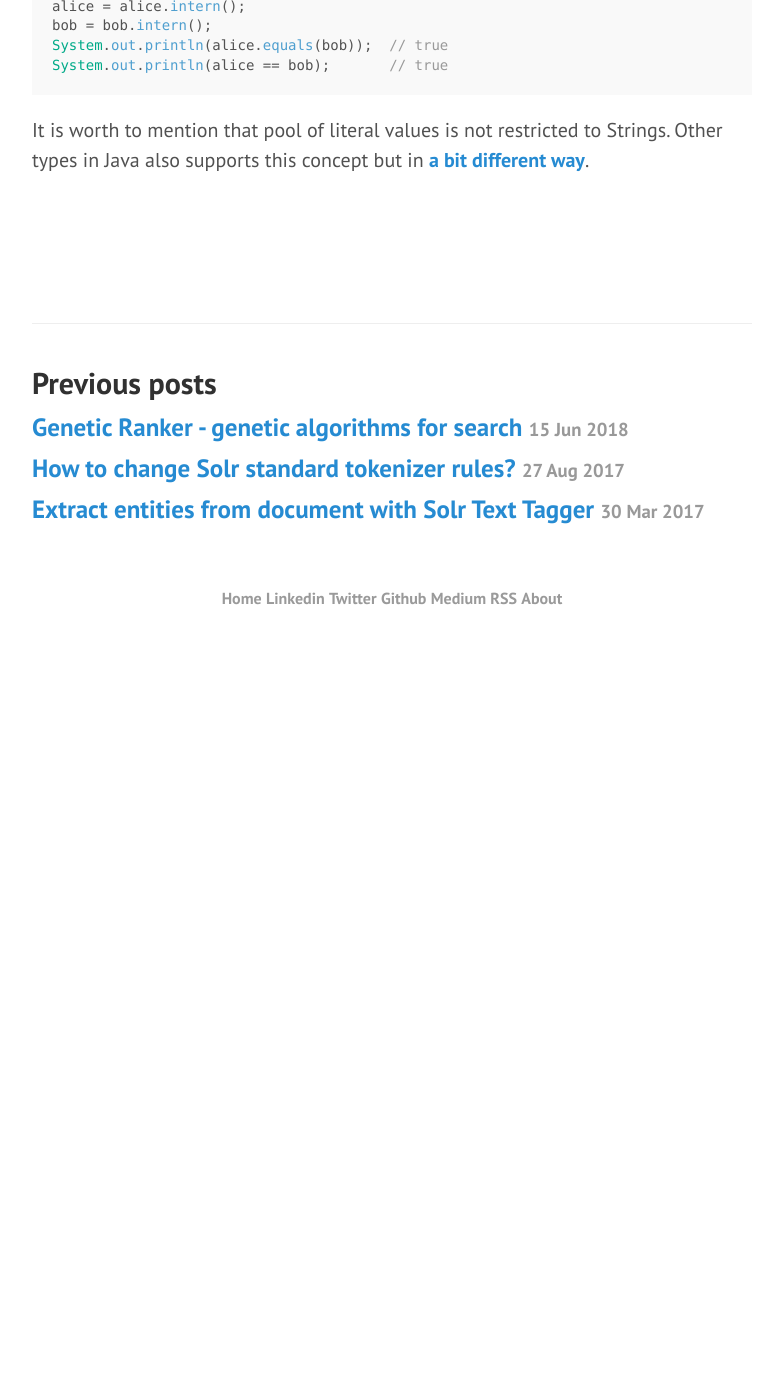
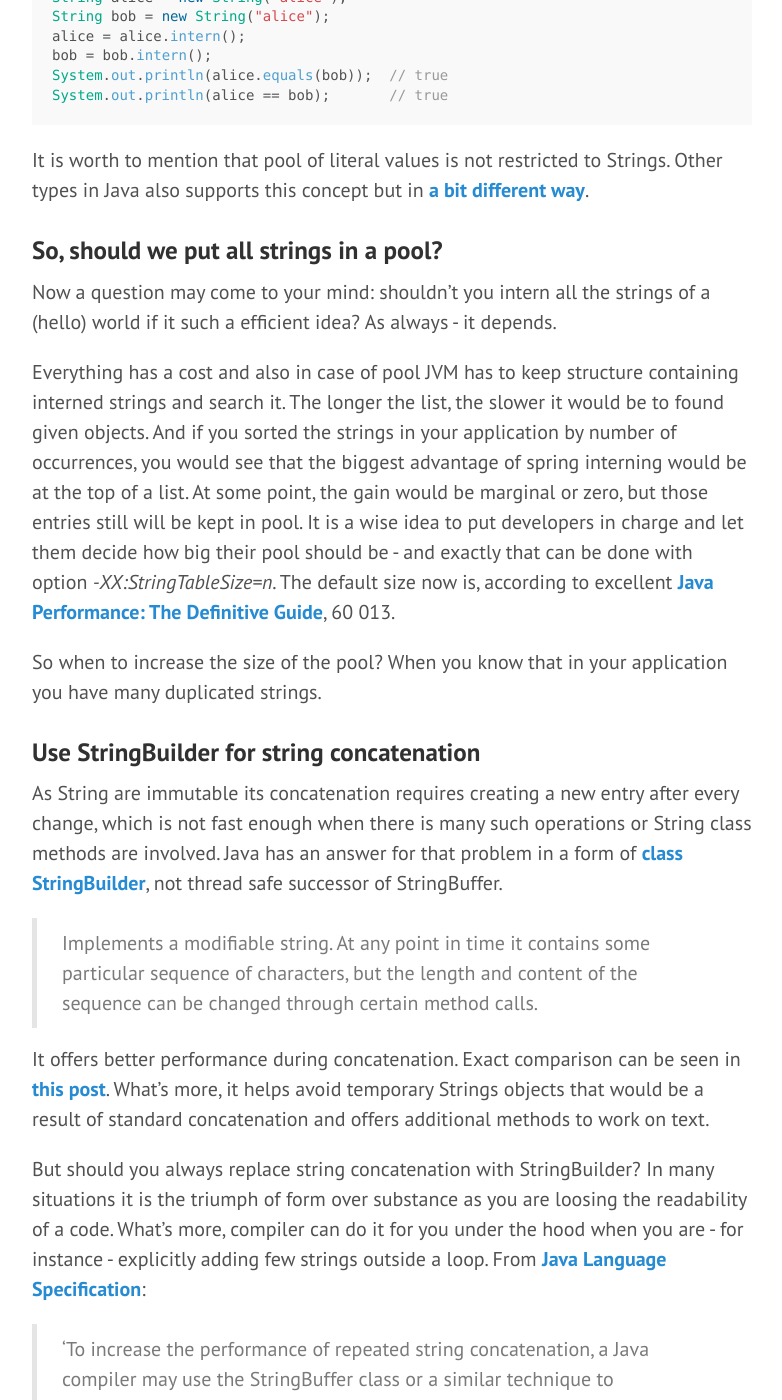
Before and after one commit to mikolajkania/mikolajkania.github.io, a Jekyll site: the page built from _posts/2019-01-01-Strings.md, in a window 1280 px wide and 1400 px high, scrolled down 2033 px. Shown: the whole window, without its empty margins (428-1210 px from the left). Built offline with Jekyll 4.4.1, drawn with Linux system fonts in a browser that asks for light colours; before the commit the page ends 2663 px from its top, so only the background shows below that; some of the changed text lies outside the part shown.

Commit message:
More depth about string interning + stringbuilder piece

```diff
--- a/_posts/2019-01-01-Strings.md
+++ b/_posts/2019-01-01-Strings.md
@@ -1,6 +1,6 @@
 ---
 layout: post
-title: All you need to know about String performance in Java
+title: All you need to know about String performance in Java in 2019
 tags:
 - todo
 
@@ -21,7 +21,7 @@ The heart of String object is char array which stores its content. String is wra
 private final char value[];
 {% endhighlight %}
 
-Why are Strings immutable? Security and thread-safety are the good answers, but in terms of performance we will be mostly interested in objects caching, implemented via **String pool**. When you are creating a new string variable with value already existing in the pool, JVM doesn't have to create another entry, and reference to existing object would be returned. It helps to reduce memory consumption of Java programs as Strings are very common objects in any application.
+Why are Strings immutable? Security and thread-safety are the good answers, but in terms of performance we will be mostly interested in objects caching, implemented via **String pool**. Technically, it is a memory space located now on a Java heap. When you creates a new string variable with value already existing in the pool, JVM doesn't have to create another entry, and reference to existing object would be returned. It helps to reduce memory consumption of Java programs as Strings are very common objects in any application.
 
 Immutability and caching are also helpful when computing String's hash, as it can be saved after first call to hashcode method. It gives performance boost when using structures like HashMaps, where hashes are required to determine to which bucket object should be put.
 
@@ -47,7 +47,7 @@ System.out.println(alice.equals(bob));  // true
 System.out.println(alice == bob);       // true
 {% endhighlight %}
 
-There is another way of creating strings which involves calling its constructors. As a result, created objects will be separate entities with different memory representation. If comes without saying that it is not advised way of dealing with strings in Java.
+There is another way of creating strings which involves calling its constructors. As a result, created objects will be separate entities with different memory representation on Java heap. If comes without saying that it is not advised way of dealing with strings in Java.
 
 {% highlight java %}
 String alice = new String("alice");
@@ -68,3 +68,26 @@ System.out.println(alice == bob);       // true
 {% endhighlight %}
 
 It is worth to mention that pool of literal values is not restricted to Strings. Other types in Java also supports this concept but in [a bit different way](https://stackoverflow.com/a/13098161).
+
+### So, should we put all strings in a pool?
+
+Now a question may come to your mind: shouldn't you intern all the strings of a (hello) world if it such a efficient idea? As always - it depends.
+
+Everything has a cost and also in case of pool JVM has to keep structure containing interned strings and search it. The longer the list, the slower it would be to found given objects. And if you sorted the strings in your application by number of occurrences, you would see that the biggest advantage of spring interning would be at the top of a list. At some point, the gain would be marginal or zero, but those entries still will be kept in pool. It is a wise idea to put developers in charge and let them decide how big their pool should be - and exactly that can be done with option *-XX:StringTableSize=n*. The default size now is, according to excellent [Java Performance: The Definitive Guide](http://shop.oreilly.com/product/0636920028499.do), 60 013.
+
+So when to increase the size of the pool? When you know that in your application you have many duplicated strings.
+
+### Use StringBuilder for string concatenation
+
+As String are immutable its concatenation requires creating a new entry after every change, which is not fast enough when there is many such operations or String class methods are involved. Java has an answer for that problem in a form of [class StringBuilder](https://github.com/AdoptOpenJDK/openjdk-jdk11/blob/999dbd4192d0f819cb5224f26e9e7fa75ca6f289/src/java.base/share/classes/java/lang/AbstractStringBuilder.java), not thread safe successor of StringBuffer.
+
+> Implements a modifiable string. At any point in time it contains some particular sequence of characters, but the length and content of the sequence can be changed through certain method calls.
+
+
+It offers better performance during concatenation. Exact comparison can be seen in [this post](http://www.corejavaguru.com/effective-java/items/51). What's more, it helps avoid temporary Strings objects that would be a result of standard concatenation and offers additional methods to work on text.
+
+But should you always replace string concatenation with StringBuilder? In many situations it is the triumph of form over substance as you are loosing the readability of a code. What's more, compiler can do it for you under the hood when you are - for instance - explicitly adding few strings outside a loop. From [Java Language Specification](https://docs.oracle.com/javase/specs/jls/se11/html/jls-15.html#jls-15.18.1):
+
+> 'To increase the performance of repeated string concatenation, a Java compiler may use the StringBuffer class or a similar technique to reduce the number of intermediate String objects that are created by evaluation of an expression.'
+
+The most important message from these section is that StringBuilder should be used always when many concatenations are performed, for example in a loop.
```
Also changed, not shown: other parts of _posts/2019-01-01-Strings.md (+1 -1 lines).
